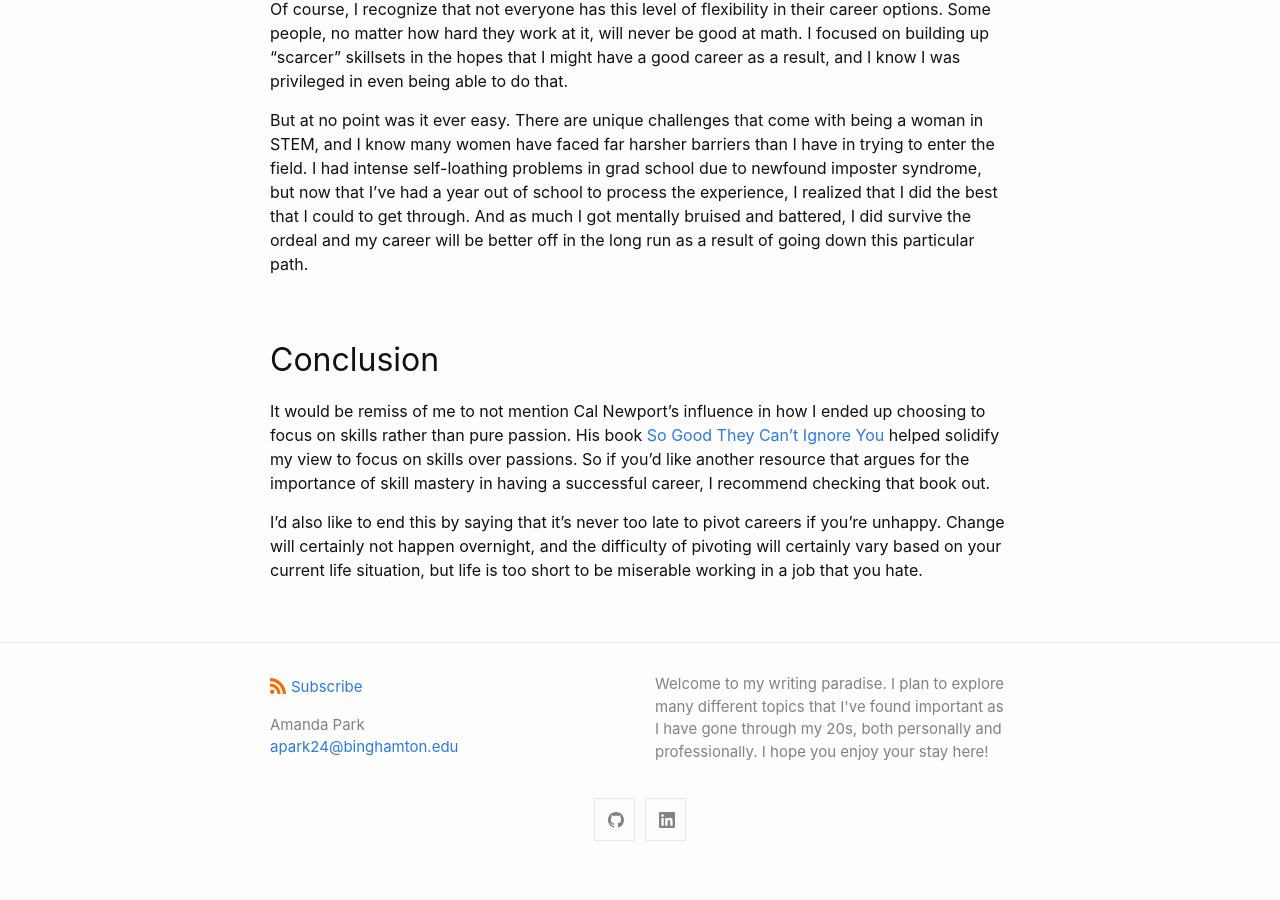
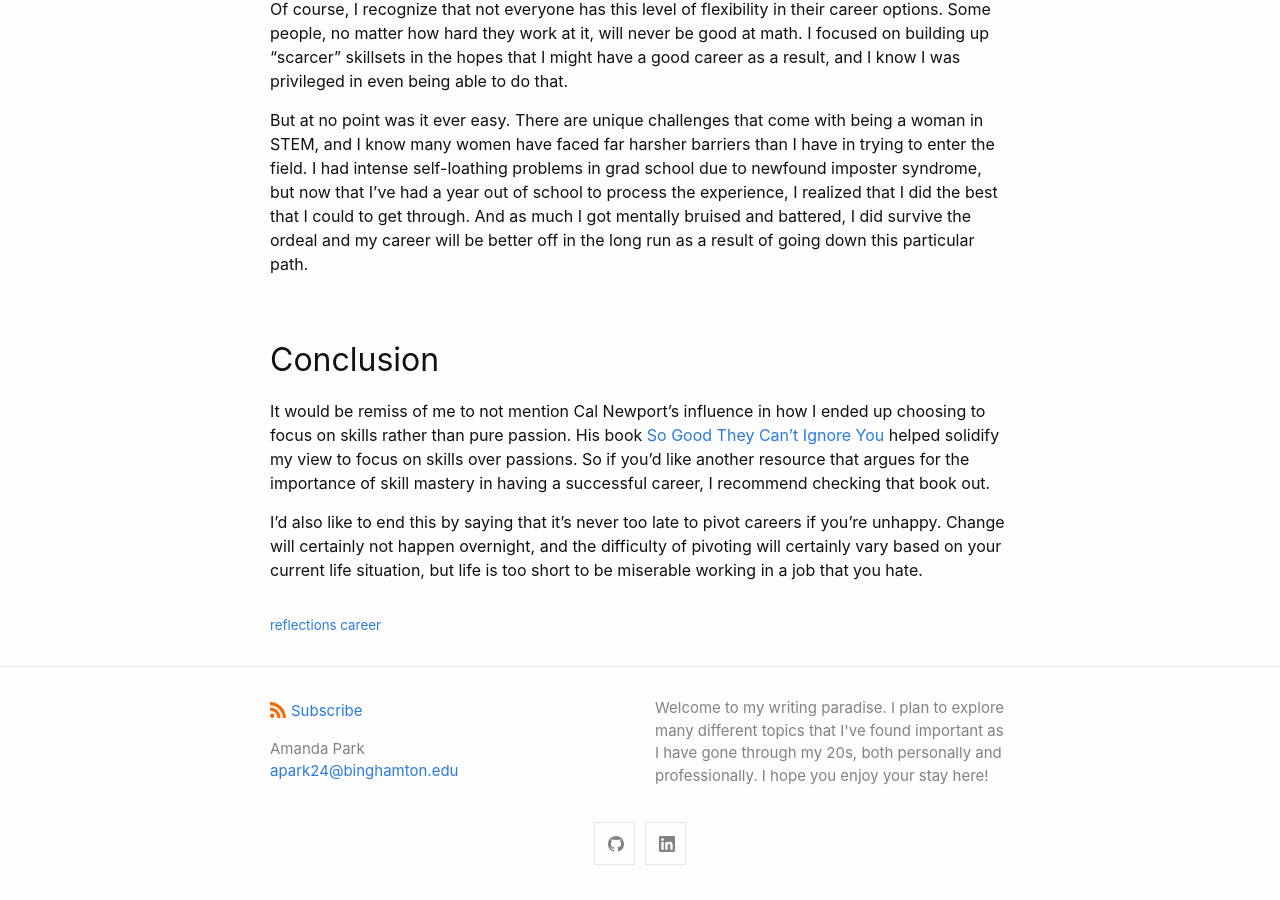
Before and after one commit to amanda-park/amanda-park.github.io, a Jekyll site: the page built from _posts/2020-04-26-career-passion-vs-skill.md, in a window 1280 px wide and 900 px high, scrolled down 2144 px. Built offline with Jekyll 4.4.1, drawn with Linux system fonts in a browser that asks for light colours; before the commit the page ends 3020 px from its top, so only the background shows below that.

Commit message:
Update 2020-04-26-career-passion-vs-skill.md

```diff
--- a/_posts/2020-04-26-career-passion-vs-skill.md
+++ b/_posts/2020-04-26-career-passion-vs-skill.md
@@ -2,7 +2,7 @@
 layout: post
 title: "Career Choices: Passions vs Skills"
 date: 2020-04-26
-Tags: [reflections, career]
+tags: [reflections, career]
 ---
 
 This is the general dilemma I know I went through when I was trying to figure out what degree path to go down. When I've been at the top of my game in school, most professors have told me I’m smart enough to go down whatever career path I wanted to. While it was nice for so many smart people to think I was also intelligent, it did absolutely nothing for me to help narrow down the avenues I could take my career.
```
